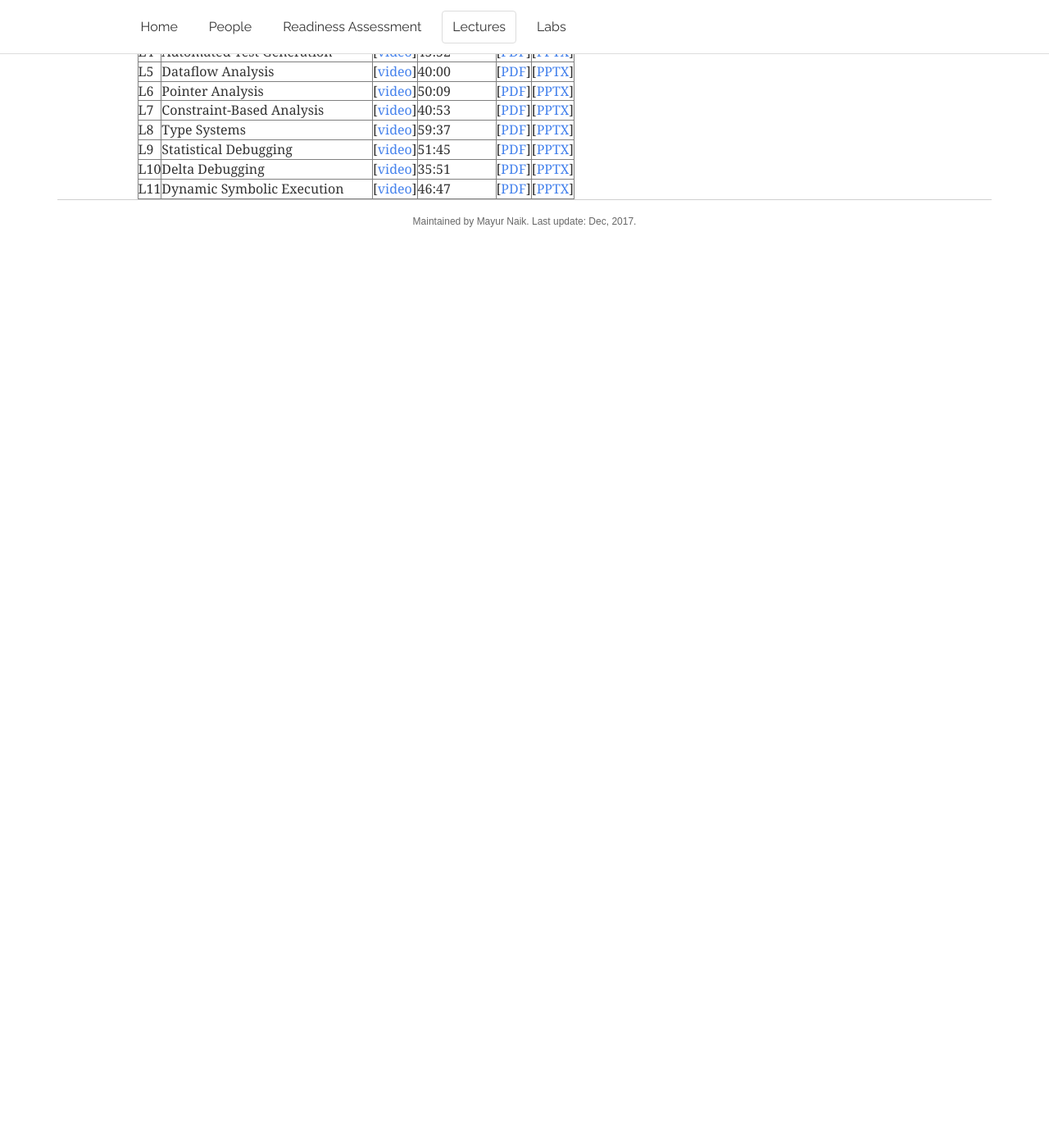
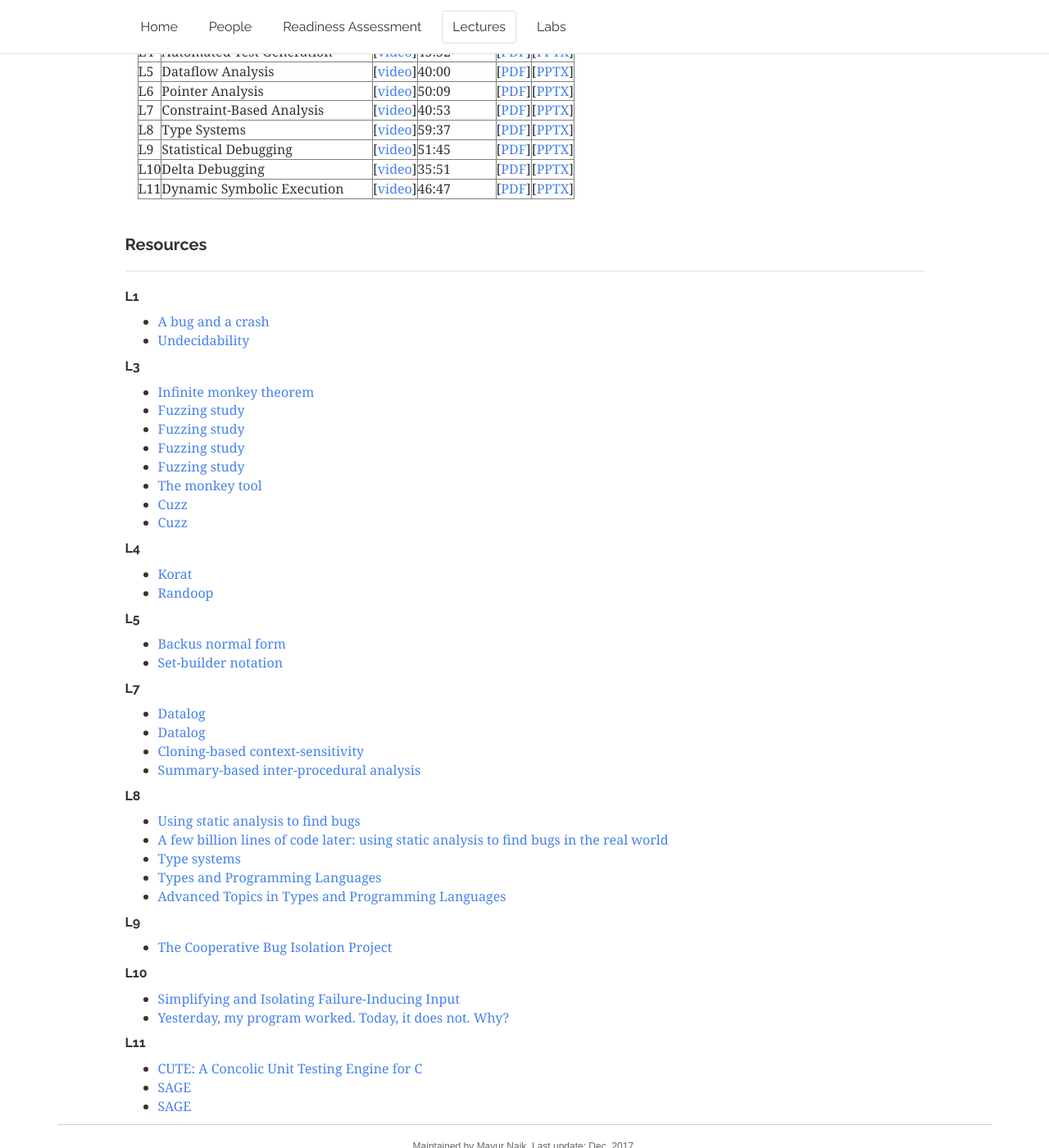
Before and after one commit to rightingcode/rightingcode.github.io, a Jekyll site: the page built from lectures.html, in a window 1280 px wide and 1400 px high, scrolled down 325 px. Shown: the whole window at 82% size. Built offline with Jekyll 4.4.1, drawn with Linux system fonts in a browser that asks for light colours; nearby versions of some CDN libraries; before the commit the page ends 900 px from its top, so only the background shows below that.

Commit message:
add resources

```diff
--- a/lectures.html
+++ b/lectures.html
@@ -36,7 +36,66 @@ layout: default
       {% endfor %}
       </tr>
     </table>
-
-
   </div>
 </div>
+<div class='row'>
+  <div class = 'page-header' style="col-lg-12">
+    <h4>Resources</h4>
+  </div>
+  <h5>L1</h5>
+  <ul>
+    <li><a href="http://www.around.com/ariane.html">A bug and a crash</a></li>
+    <li><a href="https://en.wikipedia.org/wiki/Undecidable_problem">Undecidability</a></li>
+  </ul>
+  <h5>L3</h5>
+  <ul>
+    <li><a href="https://en.wikipedia.org/wiki/Infinite_monkey_theorem">Infinite monkey theorem</a></li>
+    <li><a href="http://pages.cs.wisc.edu/~bart/fuzz/fuzz.html">Fuzzing study</a></li>
+    <li><a href="ftp://ftp.cs.wisc.edu/par-distr-sys/technical_papers/fuzz.pdf">Fuzzing study</a></li>
+    <li><a href="ftp://ftp.cs.wisc.edu/paradyn/technical_papers/fuzz-revisited.pdf">Fuzzing study</a></li>
+    <li><a href="http://pages.cs.wisc.edu/~bart/fuzz/fuzz.html">Fuzzing study</a></li>
+    <li><a href="http://developer.android.com/tools/help/monkey.html ">The monkey tool</a></li>
+    <li><a href="http://research.microsoQ.com/enLus/projects/cuzz/">Cuzz</a></li>
+    <li><a href="http://research.microsoQ.com/pubs/118655/asplos277-pct.pdf">Cuzz</a></li>
+  </ul>
+  <h5>L4</h5>
+  <ul>
+    <li><a href="http://mir.cs.illinois.edu/marinov/publica.ons/BoyapatiETAL02Korat.pdf">Korat</a></li>
+    <li><a href="http://research.microsoft.com/pubs/76578/randoop-tr.pdf">Randoop</a></li>
+  </ul>
+  <h5>L5</h5>
+  <ul>
+    <li><a href="https://en.wikipedia.org/wiki/Backus–Naur_form">Backus normal form</a></li>
+    <li><a href="https://en.wikipedia.org/wiki/Set-builder_notation">Set-builder notation</a></li>
+  </ul>
+  <h5>L7</h5>
+  <ul>
+    <li><a href="http://www.utdallas.edu/~gupta/courses/acl/papers/datalog-paper.pdf">Datalog</a></li>
+    <li><a href="http://webdam.inria.fr/Alice/">Datalog</a></li>
+    <li><a href="https://suif.stanford.edu/papers/pldi04.pdf">Cloning-based context-sensitivity</a></li>
+    <li><a href="https://research.cs.wisc.edu/wpis/papers/popl95.pdf">Summary-based inter-procedural analysis</a></li>
+  </ul>
+  <h5>L8</h5>
+  <ul>
+    <li><a href="http://ieeexplore.ieee.org/xpls/abs_all.jsp?arnumber=4602670&tag=1">Using static analysis to find bugs</a></li>
+    <li><a href="https://dl.acm.org/citation.cfm?id=1646374">A few billion lines of code later: using static analysis to find bugs in the real world</a></li>
+    <li><a href="http://www.cc.gatech.edu/~naik/courses/cs6340/papers/cardelli-types.pdf">Type systems</a></li>
+    <li><a href="https://www.cis.upenn.edu/~bcpierce/tapl">Types and Programming Languages</a></li>
+    <li><a href="https://www.cis.upenn.edu/~bcpierce/attapl">Advanced Topics in Types and Programming Languages</a></li>
+  </ul>
+  <h5>L9</h5>
+  <ul>
+    <li><a href="http://research.cs.wisc.edu/cbi/">The Cooperative Bug Isolation Project</a></li>
+  </ul>
+  <h5>L10</h5>
+  <ul>
+    <li><a href="https://www.st.cs.uni-saarland.de/publications/files/zeller-tse-2002.pdf">Simplifying and Isolating Failure-Inducing Input</a></li>
+    <li><a href="https://www.st.cs.uni-saarland.de/publications/files/zeller-esec-1999.pdf">Yesterday, my program worked. Today, it does not. Why?</a></li>
+  </ul>
+  <h5>L11</h5>
+  <ul>
+    <li><a href="http://mir.cs.illinois.edu/marinov/publications/SenETAL05CUTE.pdf">CUTE: A Concolic Unit Testing Engine for C</a></li>
+    <li><a href="http://research.microsoft.com/en-us/um/people/pg/public_psfiles/ndss2008.pdf">SAGE</a></li>
+    <li><a href="http://research.microsoft.com/en-us/um/people/pg/public_psfiles/talk-spin2009.pdf">SAGE</a></li>
+  </ul>
+</div>
```
Also changed, not shown: labs.html (+26 -0 lines). Lines whose indentation alone changed are shown as unchanged.
